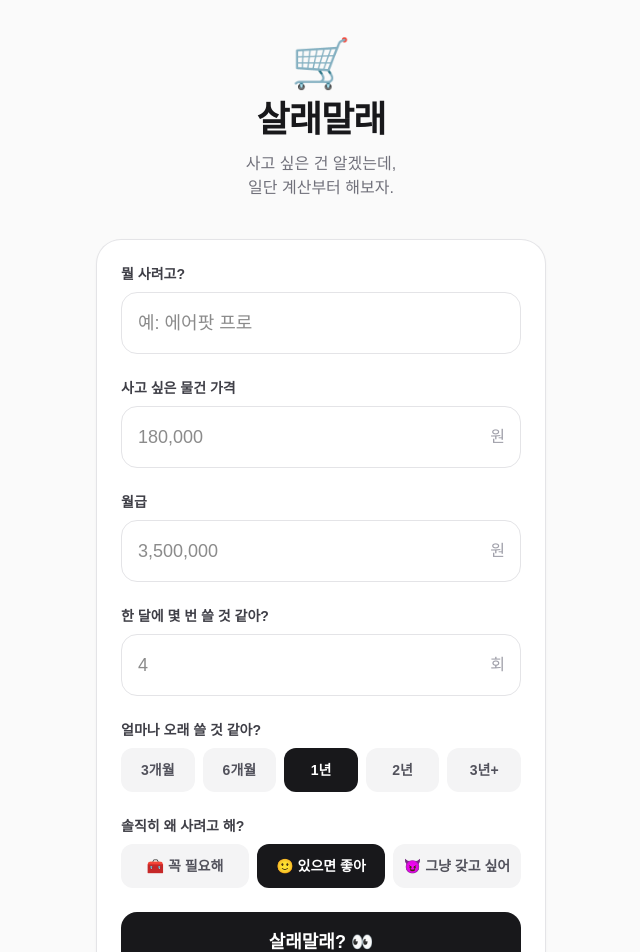
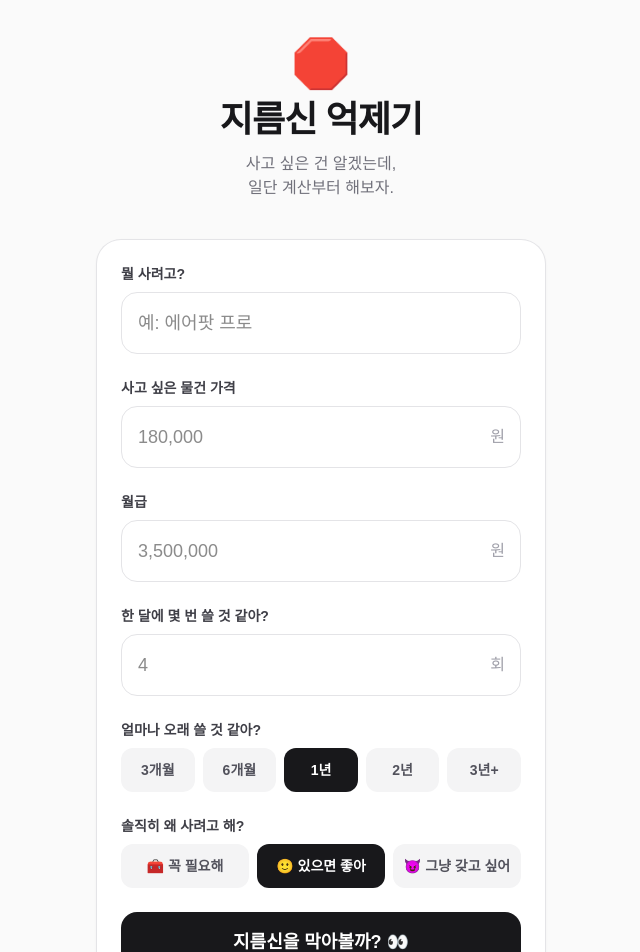
Before and after one commit to nomad-85-key/sallera-malla, a Next.js app: page / in a window 1280 px wide. Shown: the top 952 px of the page, without its empty margins (319-959 px from the left). Built offline with nearby package versions, Linux system fonts and the light colour scheme.

Commit message:
Rename app to Jireumsin Suppressor

```diff
--- a/app/layout.tsx
+++ b/app/layout.tsx
@@ -14,8 +14,8 @@ const geistMono = Geist_Mono({
 });
 
 export const metadata: Metadata = {
-  title: "살래말래",
-  description: "사고 싶은 건 알겠는데, 일단 계산부터 해보자.",
+  title: "지름신 억제기 | 이거 사도 될까? 결제 전에 한 번만 돌려봐",
+  description: "결제 버튼 누르기 전에 30초만. 가격, 월급, 사용 빈도를 넣으면 지름신 억제기가 대신 말려드립니다.",
   verification: {
     google: "NWrNuIV-7cyS49UCtfS-k8eBkujGoaHyJL0HNxJkj_c",
   },
--- a/app/page.tsx
+++ b/app/page.tsx
@@ -156,11 +156,11 @@ export default function Home() {
 
     const siteUrl = window.location.origin;
 
-    const shareText = `🛒 살래말래
+    const shareText = `🛑 지름신 억제기
 
   ${productName || "이 물건"}: ${result.emoji} ${result.verdict}
 
-  살래말래 점수: ${result.score}점
+  구매 점수: ${result.score}점
   월급 대비 가격: ${result.burden.toFixed(1)}%
   1회 사용 비용: ${Math.round(result.costPerUse).toLocaleString()}원
 
@@ -175,7 +175,7 @@ export default function Home() {
     try {
       if (isMobile && navigator.share) {
         await navigator.share({
-          title: "살래말래 판정 결과",
+          title: "지름신 억제기 판정 결과",
           text: shareText,
           url: siteUrl,
         });
@@ -192,10 +192,10 @@ export default function Home() {
     <main className="min-h-screen bg-zinc-50 px-5 py-10">
       <div className="mx-auto w-full max-w-md">
         <header className="mb-10 text-center">
-          <div className="mb-3 text-5xl">🛒</div>
+          <div className="mb-3 text-5xl">🛑</div>
 
           <h1 className="text-4xl font-black tracking-tight text-zinc-900">
-            살래말래
+            지름신 억제기
           </h1>
 
           <p className="mt-3 text-base text-zinc-500">
@@ -344,7 +344,7 @@ export default function Home() {
               onClick={judgePurchase}
               className="w-full rounded-2xl bg-zinc-900 py-4 text-lg font-black text-white transition hover:bg-zinc-800"
             >
-              살래말래? 👀
+              지름신을 막아볼까? 👀
             </button>
           </div>
         </section>
@@ -354,7 +354,7 @@ export default function Home() {
             <div className="text-5xl">{result.emoji}</div>
 
             <p className="mt-3 text-sm font-bold text-zinc-400">
-              살래말래 점수 {result.score}점
+              구매 점수 {result.score}점
             </p>
 
             <h2 className="mt-2 text-3xl font-black text-zinc-900">
```
